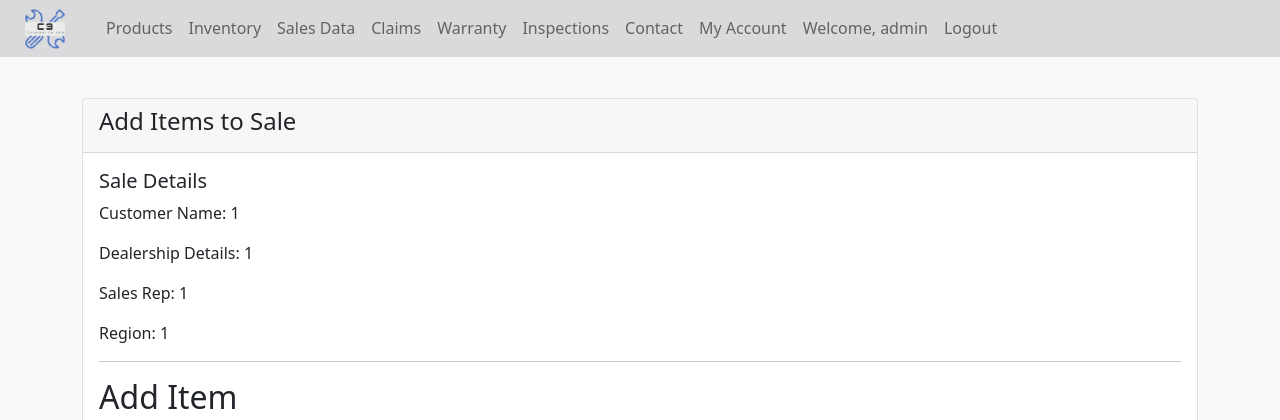
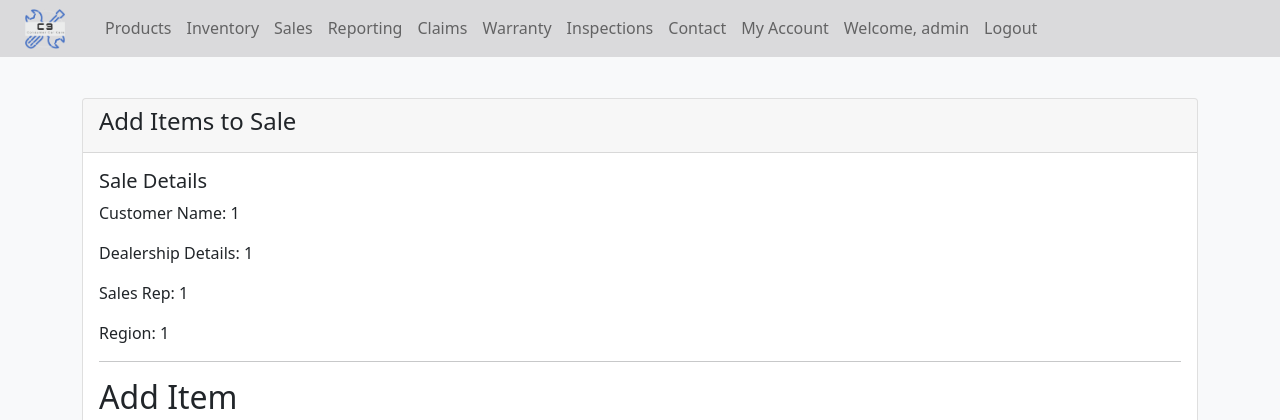
Before and after one commit to ghostwalker-mk1/c3-web-app, a Django app: page /sales/2/add-items/ in a window 1280 px wide. Shown: the top 420 px of the page. Run offline with Django 5.2, Linux system fonts and the light colour scheme; a user stored in the database is signed in; data comes from the database, SQL or seed files in the repository; both versions use the stored data as it was before the commit; some libraries are stand-ins or nearby versions.

Commit message:
Database bug fixes

```diff
--- a/c3/settings.py
+++ b/c3/settings.py
@@ -26,7 +26,6 @@ SECRET_KEY = 'django-insecure-n8gu632lz^=u53f3w&-b0s2w(_1hl(m^za=8vgy$kbhrpyou_q
 DEBUG = True
 
 ALLOWED_HOSTS = []
-
 
 # Application definition
 
--- a/main_app/templates/main_app/base.html
+++ b/main_app/templates/main_app/base.html
@@ -75,6 +75,10 @@
             background-color: #dadadc;
         }
 
+        .navbar-nav .nav-item {
+            margin-right: -1px;
+        }
+
     </style>
 </head>
 <body>
@@ -101,7 +105,11 @@
                     </li>
 
                     <li class="nav-item">
-                        <a class="nav-link {% if request.path == '/sales-data/' %}active{% endif %}" href="{% url 'sales_data' %}">Sales Data</a>
+                        <a class="nav-link {% if request.path == '/sales-data/' %}active{% endif %}" href="{% url 'sales_data' %}">Sales</a>
+                    </li>
+
+                    <li class="nav-item">
+                        <a class="nav-link {% if request.path == '/reporting/' %}active{% endif %}" href="{% url 'reporting' %}">Reporting</a>
                     </li>
 
                     <li class="nav-item">
--- a/main_app/urls.py
+++ b/main_app/urls.py
@@ -14,6 +14,7 @@ urlpatterns = [
     path('inspections/', views.my_account, name='inspections'),
     path('claims/', views.my_account, name='claims'),
     path('sales-data/', views.sales_view, name='sales_data'),
+    path('reporting/', views.my_account, name='reporting'),
     path('sales/<int:sale_id>/add-items/', views.add_sale_items, name='add_sale_items'),
     path('sales/<int:sale_id>/delete/', views.delete_sale, name='delete_sale'),
     path('inventory/', views.inventory_view, name='inventory'),
--- a/main_app/views.py
+++ b/main_app/views.py
@@ -148,18 +148,20 @@ def sales_view(request):
     if request.method == 'POST':
         sale_form = SaleForm(request.POST)
         if sale_form.is_valid():
-            print(sale_form.cleaned_data)
+            # print(sale_form.cleaned_data)
             sale = sale_form.save()
+            # print(sale)
             return redirect('add_sale_items', sale_id=sale.id)
     else:
         sale_form = SaleForm()
 
     sales = Sale.objects.all()
+    # print(sales)
     context = {
         'sale_form': sale_form,
         'sales': sales,
     }
-    print(context)
+    # print(context)
     return render(request, 'main_app/sales_data.html', context)
 
 @login_required
```
Also changed, not shown: db.sqlite3, main_app/migrations/0001_initial.py, main_app/migrations/0002_remove_sale_created_at_remove_sale_updated_at_and_more.py (deleted), main_app/migrations/0003_alter_saleitem_quantity.py (deleted), main_app/migrations/0004_sale_timestamp.py (deleted), 1 other file.
